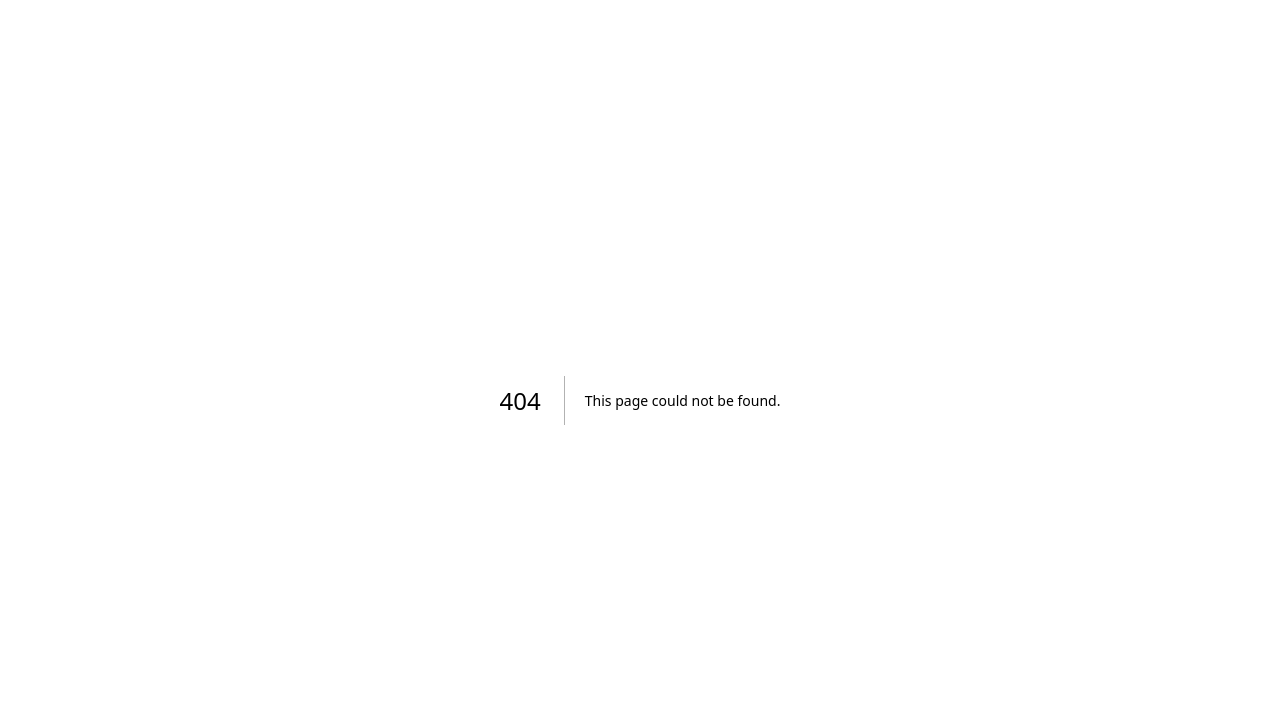
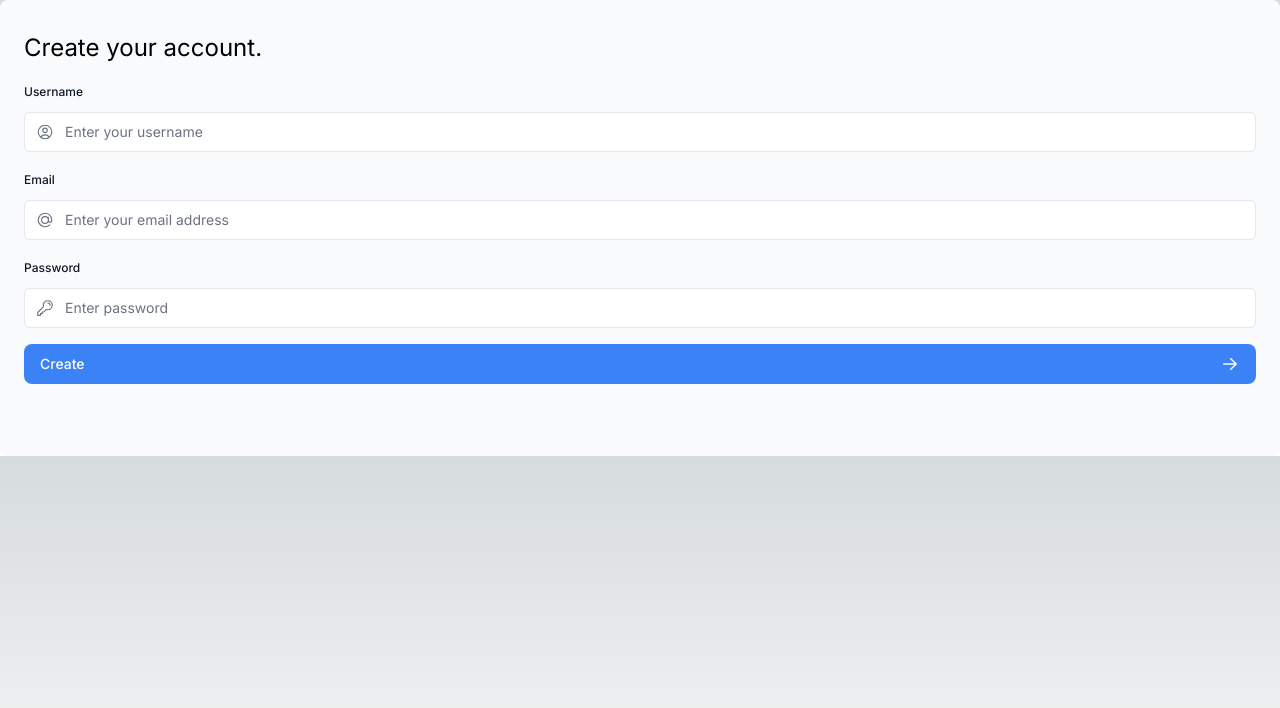
Before and after one commit to Craco-Crac/Frontend, a Next.js app: page /register in a window 1280 px wide. Before the commit this address had no page. Shown: the top 708 px of the page. Built offline with nearby package versions, Linux system fonts and the light colour scheme.

Commit message:
sign up is added

```diff
--- a/src/app/(auth)/login/page.tsx
+++ b/src/app/(auth)/login/page.tsx
@@ -24,7 +24,7 @@ export default function Login() {
         const form_values = Object.fromEntries(formData);
 
         try {
-            const response = await usersApi.post("/users/auth/login", form_values);
+            const response = await usersApi.post("/auth/login", form_values);
             if (response.status === 200) {
                 router.push("/");
             }
@@ -77,7 +77,7 @@ export default function Login() {
                                     name="password"
                                     placeholder="Enter password"
                                     required
-                                    minLength={6}
+                                    minLength={4}
                                 />
                                 <KeyIcon className="pointer-events-none absolute left-3 top-1/2 h-[18px] w-[18px] -translate-y-1/2 text-gray-500 peer-focus:text-gray-900" />
                             </div>
--- /dev/null
+++ b/src/app/(auth)/register/page.tsx
@@ -0,0 +1,120 @@
+"use client";
+
+import React from "react";
+import { ArrowRightIcon, UsersIcon } from "@heroicons/react/20/solid";
+import {
+    AtSymbolIcon,
+    CalendarDaysIcon,
+    ExclamationCircleIcon,
+    KeyIcon,
+    UserCircleIcon,
+} from "@heroicons/react/24/outline";
+import { isAxiosError } from "axios";
+import { useRouter } from "next/navigation";
+
+import { usersApi } from "@/config/axios.config";
+import { Button } from "@/app/ui/button";
+
+export default function Register() {
+    const [pending, setPending] = React.useState(false);
+    const [errMessage, setErrMessage] = React.useState("");
+    const { push } = useRouter();
+
+    async function onSubmit(event: React.FormEvent<HTMLFormElement>) {
+        setPending(true);
+        setErrMessage("");
+        event.preventDefault();
+        const formData = new FormData(event.currentTarget);
+        const form_values = Object.fromEntries(formData);
+
+        try {
+            const response = await usersApi.post("/add", form_values);
+            if (response.status === 201) {
+                push("/");
+            }
+        } catch (error: any) {
+            if (isAxiosError(error)) {
+                console.log(error.response?.data);
+                error.response?.data.message ?
+                    setErrMessage(error.response?.data.message) : setErrMessage(error.message);
+            } else {
+                setErrMessage("Undefined error");
+            }
+        }
+        setPending(false);
+    }
+
+    return (
+        <form onSubmit={onSubmit} className="space-y-3">
+            <div className="flex-1 rounded-lg bg-gray-50 px-6 pb-4 pt-8">
+                <h1 className={`mb-3 text-2xl text-black`}>Create your account.</h1>
+                <div className="w-full">
+                    <div className="mt-4">
+                        <label className="mb-3 mt-5 block text-xs font-medium text-gray-900" htmlFor="password">
+                            Username
+                        </label>
+                        <div className="relative">
+                            <input
+                                className="peer block w-full rounded-md border border-gray-200 py-[9px] pl-10 text-sm outline-2 placeholder:text-gray-500 text-black"
+                                id="username"
+                                type="text"
+                                name="username"
+                                placeholder="Enter your username"
+                                required
+                                minLength={3}
+                                maxLength={256}
+                            />
+                            <UserCircleIcon className="pointer-events-none absolute left-3 top-1/2 h-[18px] w-[18px] -translate-y-1/2 text-gray-500 peer-focus:text-gray-900" />
+                        </div>
+                    </div>
+                    <div>
+                        <label className="mb-3 mt-5 block text-xs font-medium text-gray-900" htmlFor="email">
+                            Email
+                        </label>
+                        <div className="relative">
+                            <input
+                                className="peer block w-full rounded-md border border-gray-200 py-[9px] pl-10 text-sm outline-2 placeholder:text-gray-500 text-black"
+                                id="email"
+                                type="email"
+                                name="email"
+                                placeholder="Enter your email address"
+                                required
+                            />
+                            <AtSymbolIcon className="pointer-events-none absolute left-3 top-1/2 h-[18px] w-[18px] -translate-y-1/2 text-gray-500 peer-focus:text-gray-900" />
+                        </div>
+                    </div>
+                    <div className="mt-4">
+                        <label className="mb-3 mt-5 block text-xs font-medium text-gray-900" htmlFor="password">
+                            Password
+                        </label>
+                        <div className="relative">
+                            <input
+                                className="peer block w-full rounded-md border border-gray-200 py-[9px] pl-10 text-sm outline-2 placeholder:text-gray-500 text-black"
+                                id="password"
+                                type="password"
+                                name="password"
+                                placeholder="Enter password"
+                                required
+                                minLength={4}
+                            />
+                            <KeyIcon className="pointer-events-none absolute left-3 top-1/2 h-[18px] w-[18px] -translate-y-1/2 text-gray-500 peer-focus:text-gray-900" />
+                        </div>
+                    </div>
+                </div>
+                <Button type="submit" className="mt-4 w-full" aria-disabled={pending} disabled={pending}>
+                    Create <ArrowRightIcon className="ml-auto h-5 w-5 text-gray-50" />
+                </Button>
+                <div className="flex h-14 items-end space-x-1">
+                    {errMessage != "" && (
+                        <>
+                            <ExclamationCircleIcon className="h-5 w-5 text-red-500" />
+                            <p aria-live="polite" className="text-sm text-red-500">
+                                {errMessage}
+                            </p>
+                        </>
+                    )}
+                </div>
+            </div>
+        </form>
+    );
+}
```
Also changed, not shown: 1 other file (tests, documents, lock files or other folders).
